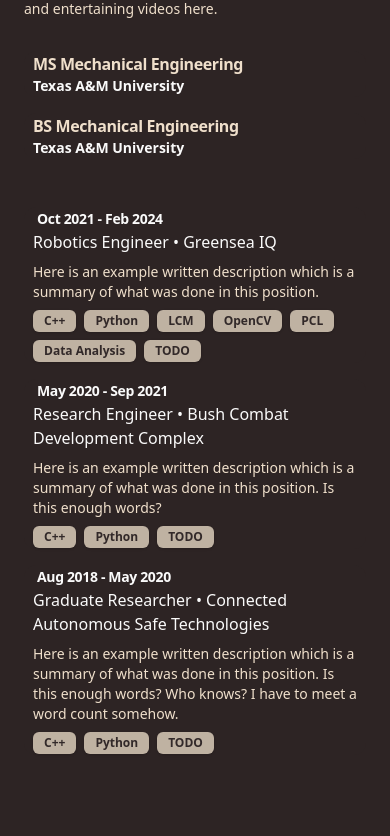
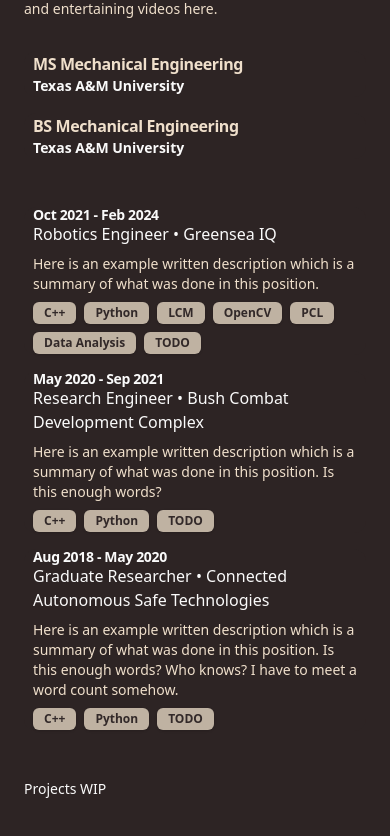
Before and after one commit to jclm97/portfolio, a Next.js app: page / in a window 390 px wide. Shown: the part 765-1601 px from the top of the page. Built offline with nearby package versions, Linux system fonts and the light colour scheme.

Commit message:
more consistent experience item cards formatting

```diff
--- a/src/components/Experience.tsx
+++ b/src/components/Experience.tsx
@@ -34,13 +34,13 @@
         className="flex flex-col lg:flex-row w-full min-h-fit gap-0 mb-4 border-transparent px-2 lg:gap-3
     hover:border-cardhover-border hover:bg-cardhover-background hover:shadow-[inset_0_1px_0_0] hover:shadow-cardhover-shadow hover:drop-shadow-lg"
       >
-        <CardHeader className="h-full w-full p-1">
+        <CardHeader className="h-full w-1/2 p-0 lg:p-1">
           <CardTitle className="whitespace-normal">
             {props.startDate} - {props.endDate}
           </CardTitle>
         </CardHeader>
 
-        <CardContent className="flex flex-col p-0">
+        <CardContent className="flex flex-col w-full p-0">
           <p className="text-foreground text-base">
             {props.position} • {props.company}
           </p>
@@ -81,7 +81,7 @@
   });
 
   return (
-    <section id="experience" className="h-dvh">
+    <section id="experience" className="">
       {experience}
     </section>
   );
```
